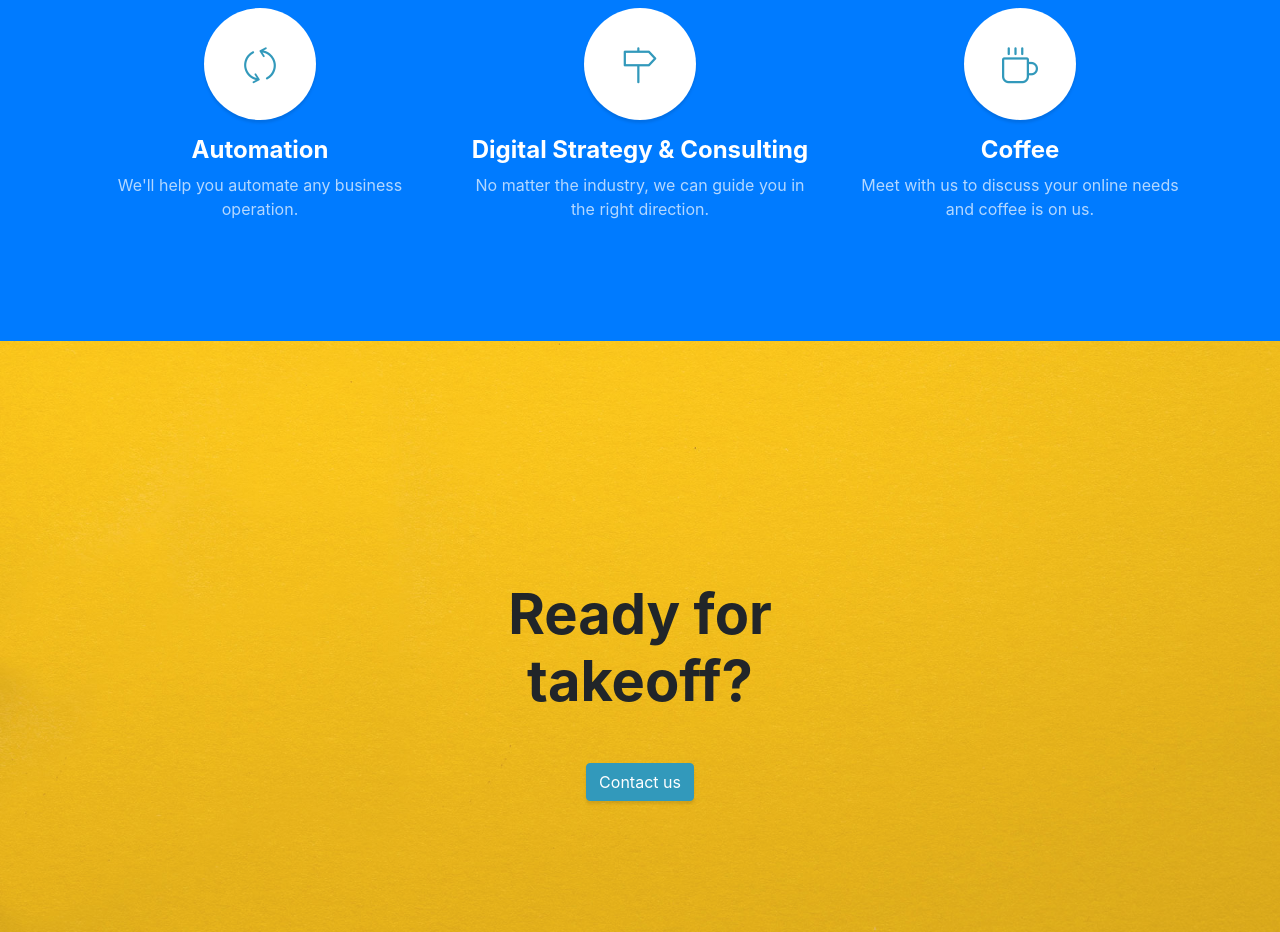
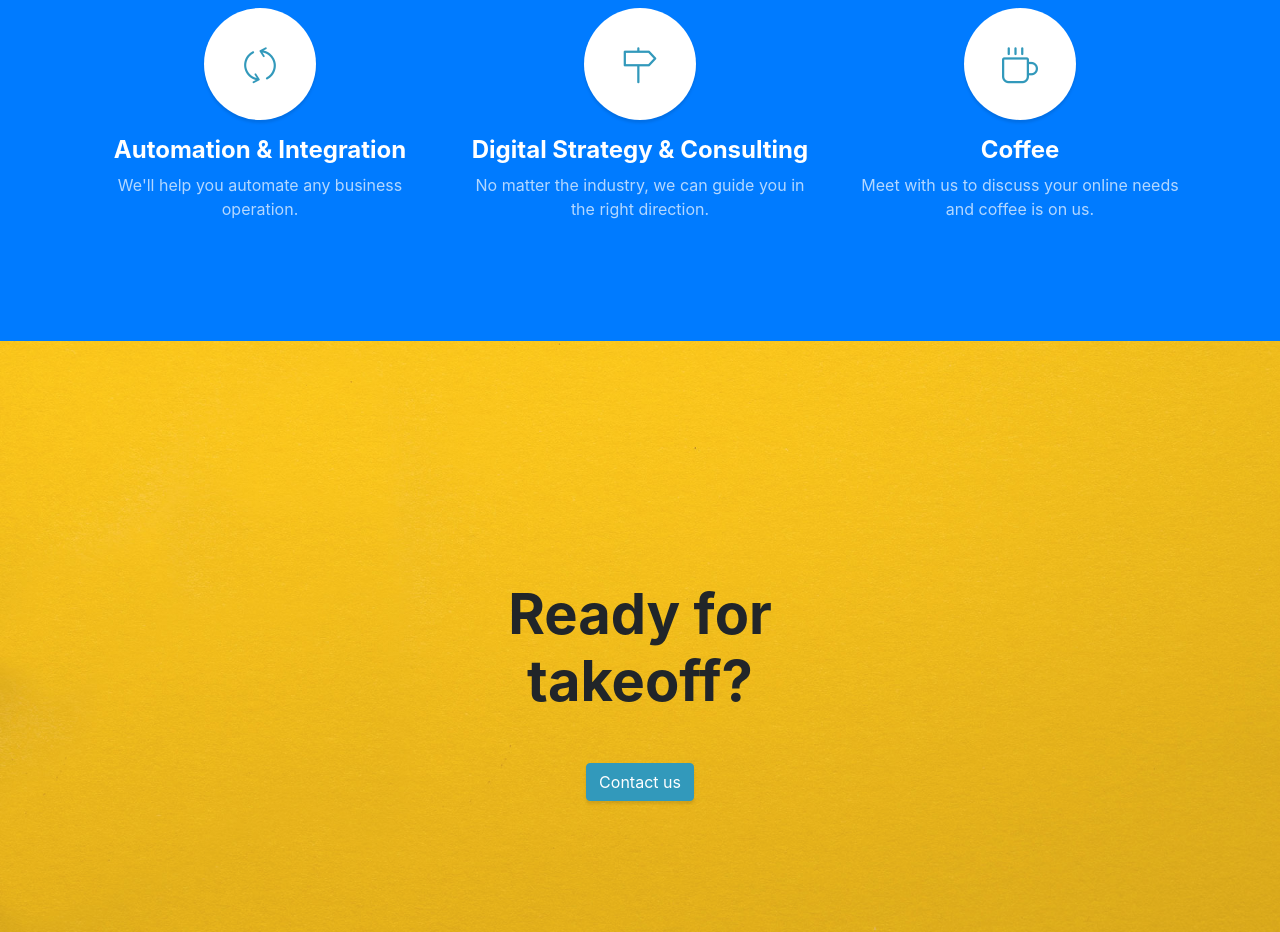
Before and after one commit to Rokkit200/rokkit200, a website with bundled scripts: page index.html in a window 1280 px wide. Shown: the part 1860-2792 px from the top of the page. Built offline with nearby package versions, Linux system fonts and the light colour scheme.

Commit message:
Update index.html

```diff
--- a/index.html
+++ b/index.html
@@ -171,7 +171,7 @@
               <i class="icon-refresh"></i>
             </span>
             <h4>
-              <strong>Automation</strong>
+              <strong>Automation & Integration</strong>
             </h4>
             <p class="text-faded mb-0">
               We'll help you automate any business operation.
```
